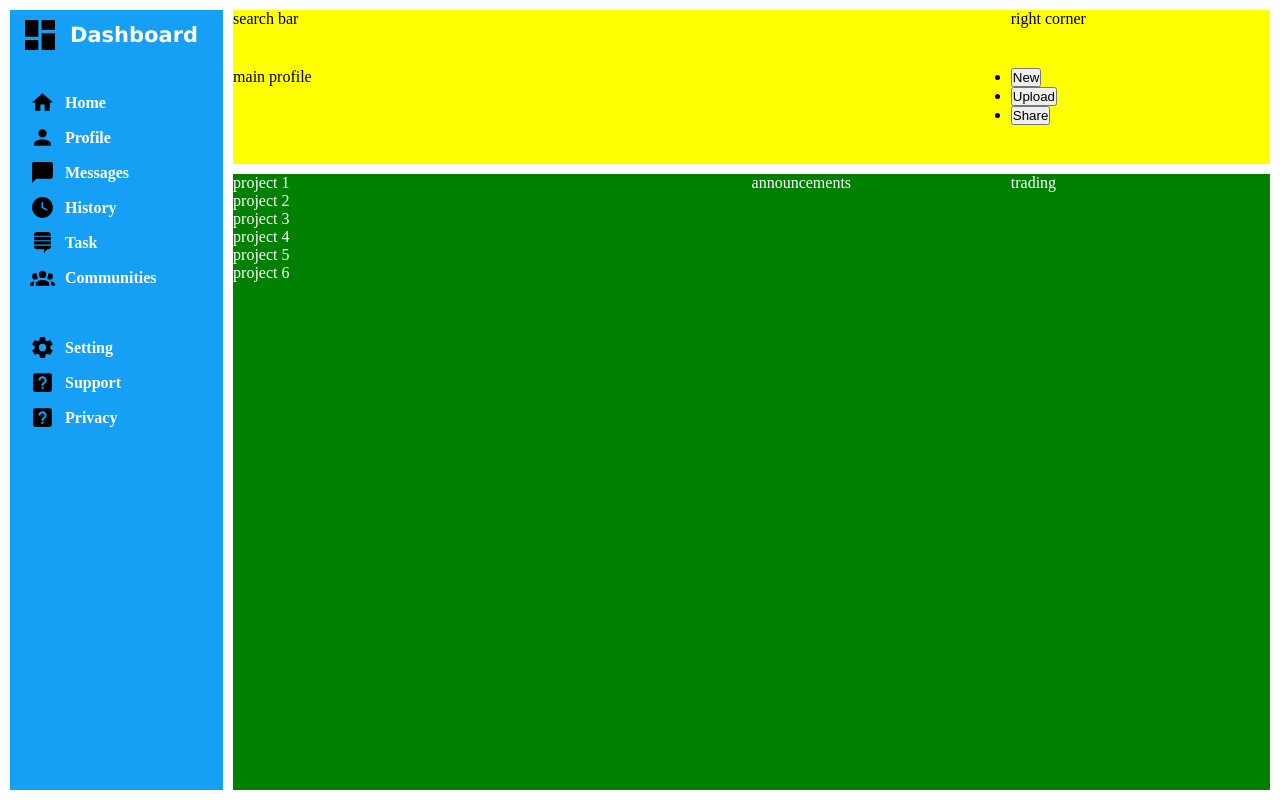
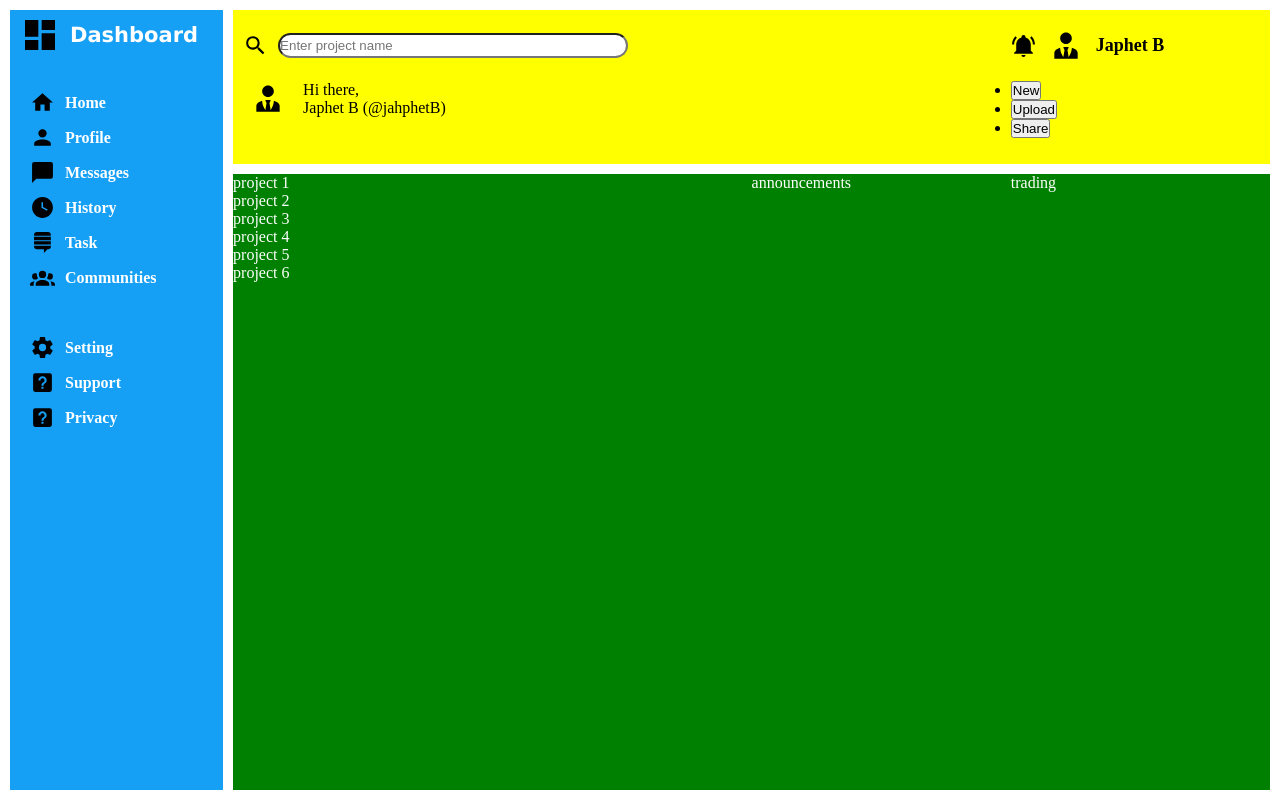
Before and after one commit to jahphetB/Admin-Dashboard, a plain HTML site: page index.html in a window 1280 px wide. Drawn offline with Linux system fonts and the light colour scheme.

Commit message:
started styling header

```diff
--- a/index.html
+++ b/index.html
@@ -58,13 +58,20 @@
         </div>
         <div class="header">
             <div class="search-section">
-                search bar
+                <img src="./svg-icons/magnify.svg" class="essential-icon">
+                <input type="search" placeholder="Enter project name">
             </div>
             <div class="right-corner">
-                right corner
+                <img src="./svg-icons/bell-ring.svg" class="essential-icon">
+                <img src="./svg-icons/account-tie.svg" class="account-icon">
+                <p>Japhet B</p>
             </div>
             <div class="main-profile">
-                main profile
+                <img src="./svg-icons/account-tie.svg" class="account-icon">
+                <div class="greeting">
+                    <p>Hi there,</p>
+                    <p>Japhet B (@jahphetB)</p>
+                </div>
             </div>
             <div class="create">
                 <ul>
--- a/style.css
+++ b/style.css
@@ -13,7 +13,7 @@
     height: 100vh;
     overflow: hidden;
 }
-
+/* sidebar syle section */
 .side-bar {
     background-color: rgb(21, 159, 245);
     display: grid;
@@ -61,13 +61,40 @@
     text-align: center;
 }
 
-
+/* header style section */
 .header {
     grid-column: 2 / 4;
     background-color: yellow;
     display: grid;
     grid-template-columns: 3fr 1fr;
     color: black;
+}
+
+.header .search-section{
+    padding: 10px;
+    display: flex;
+    gap: 10px;
+    align-items: center;
+}
+
+.header .search-section input {
+    width: 350px;
+    border-radius: 15px;
+    height: 25px;
+}
+
+.header .right-corner {
+    display: flex;
+    gap: 10px;
+    align-items: center;
+    font-size: 18px;
+    font-weight: bold;
+}
+
+.header .main-profile {
+    display: flex;
+    gap: 15px;
+    padding-left: 15px;
 }
 
 .main-content {
@@ -87,3 +114,8 @@
     width: 40px;
     height: 40px;
 }
+
+.account-icon {
+    width: 40px;
+    height: 35px;
+}
```
Also changed, not shown: svg-icons/account-tie.svg (added), svg-icons/bell-ring.svg (added), svg-icons/magnify.svg (added).
